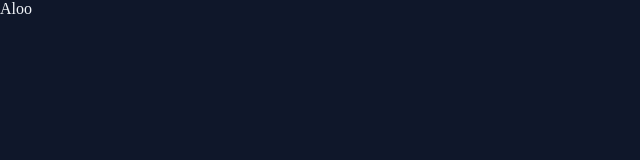
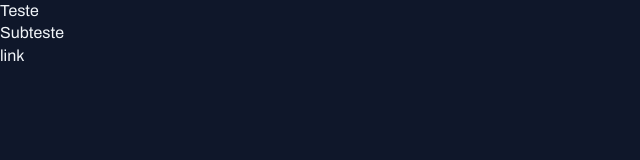
Before and after one commit to LuisCarlosJp/projeto_Portal_de_Noticias, a plain HTML site: page index.html in a window 1280 px wide. Shown: the whole page, without its empty margins (0-640 px from the left). Drawn offline with Linux system fonts and the light colour scheme.

Commit message:
feat: add fonts to project

```diff
--- a/index.html
+++ b/index.html
@@ -1,12 +1,17 @@
 <!DOCTYPE html>
 <html lang="pt-BR">
 <head>
+    <link rel="preconnect" href="https://fonts.googleapis.com">
+    <link rel="preconnect" href="https://fonts.gstatic.com" crossorigin>
     <meta charset="UTF-8">
     <meta name="viewport" content="width=device-width, initial-scale=1.0">
     <title>Portal de notícias</title>
     <link rel="stylesheet" href="./styles/index.css">
+    <link href="https://fonts.googleapis.com/css2?family=Archivo:ital,wght@0,100..900;1,100..900&display=swap" rel="stylesheet">
 </head>
 <body>
-    Aloo
+    <h1>Teste</h1>
+    <h2>Subteste</h2>
+    <a href="#">link</a>
 </body>
 </html>
--- a/styles/global.css
+++ b/styles/global.css
@@ -12,9 +12,31 @@
     --text-color-primary: #F1F5F9;
     --text-color-secondary: #CBD5E1;
 
+    --font-family: 'Archivo', sans-serif;
+    --h1: 800 24px/135% var(--font-family) ;
+    --h2: 800 16px/140% var(--font-family) ;
+    --h3: 800 14px/140% var(--font-family) ;
+    --text-span: 600 14px/145% var(--font-family) ;
+    --text: 400 16px/140% var(--font-family) ;
+    --text-sm: 400 14px/10% va6r(--font-family) ;
+
 }
 
 body {
+    font: var(--text);
     color: var(--text-color-primary);
     background-color: var(--bg-color);
 }
+
+a {
+    text-decoration: none;
+    color: inherit;
+}
+
+a:hover {
+    color: var(--brand-color-light);
+}
+
+h1, h2, h3 {
+    font: inherit;
+}
```
